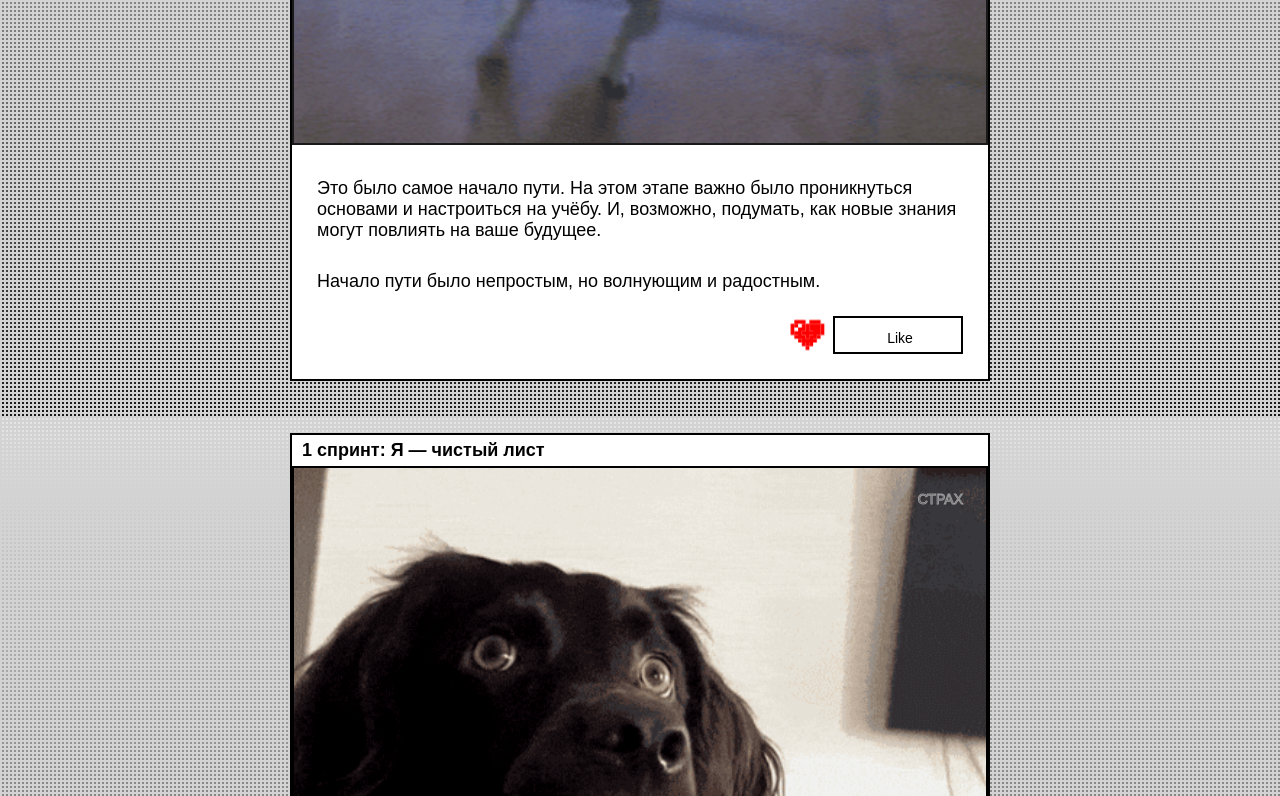
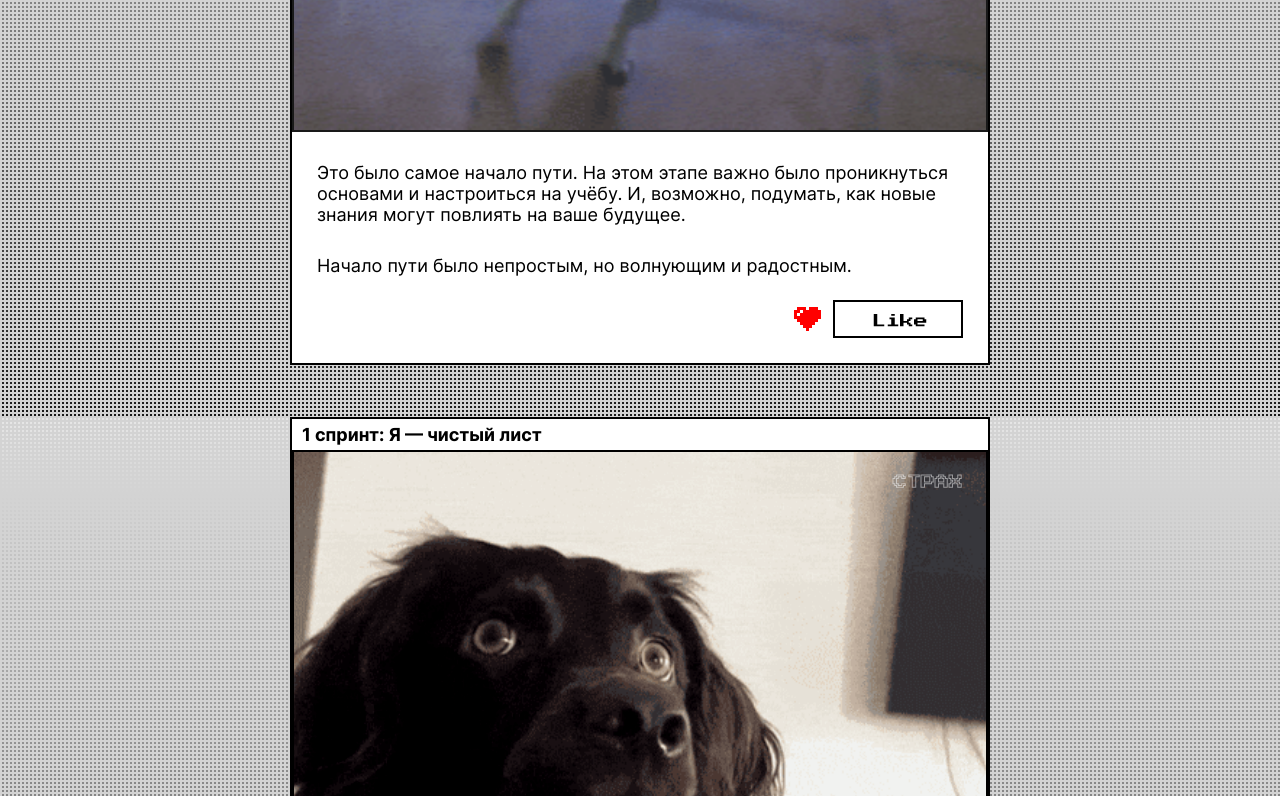
Before and after one commit to ZlataKurskaia/zakrivayuschiy-teg-f, a plain HTML site: page index.html in a window 1280 px wide. Shown: the part 1184-1980 px from the top of the page. Drawn offline with Linux system fonts and the light colour scheme.

Commit message:
правки после второго ревью

```diff
--- a/fonts/fonts.css
+++ b/fonts/fonts.css
@@ -1,5 +1,5 @@
 @font-face {
-  font-family: "Press Start 2P", "Impact", fantasy;
+  font-family: "Press Start 2P";
   src: url(./PressStart2P-Regular.woff) format("woff");
   font-weight: 400;
   font-display: swap;
@@ -7,7 +7,7 @@
 
 @font-face {
   font-display: swap;
-  font-family: "Inter-Variable", "Inter", "Arial", sans-serif;
+  font-family: "Inter-Variable";
   src: local("Inter-Variable"),
     url("./Inter-Variable.woff2") format("woff2 supports variations"),
     url("./Inter-Variable.woff2") format("woff2-variations");
--- a/styles/style.css
+++ b/styles/style.css
@@ -122,6 +122,7 @@
 .main__card-list-text {
   font-size: 18px;
   padding: 30px 25px 0px;
+  line-height: 21px;
 }
 
 .like__buttons {
@@ -155,7 +156,7 @@
 }
 
 .like-icon.is-liked {
-  animation: heart-scale 0.3s ease-in 0.1s forwards;
+  animation: heart-scale 0.3s ease-in 0.1s;
 }
 
 .like-icon.is-liked .contour {
```
